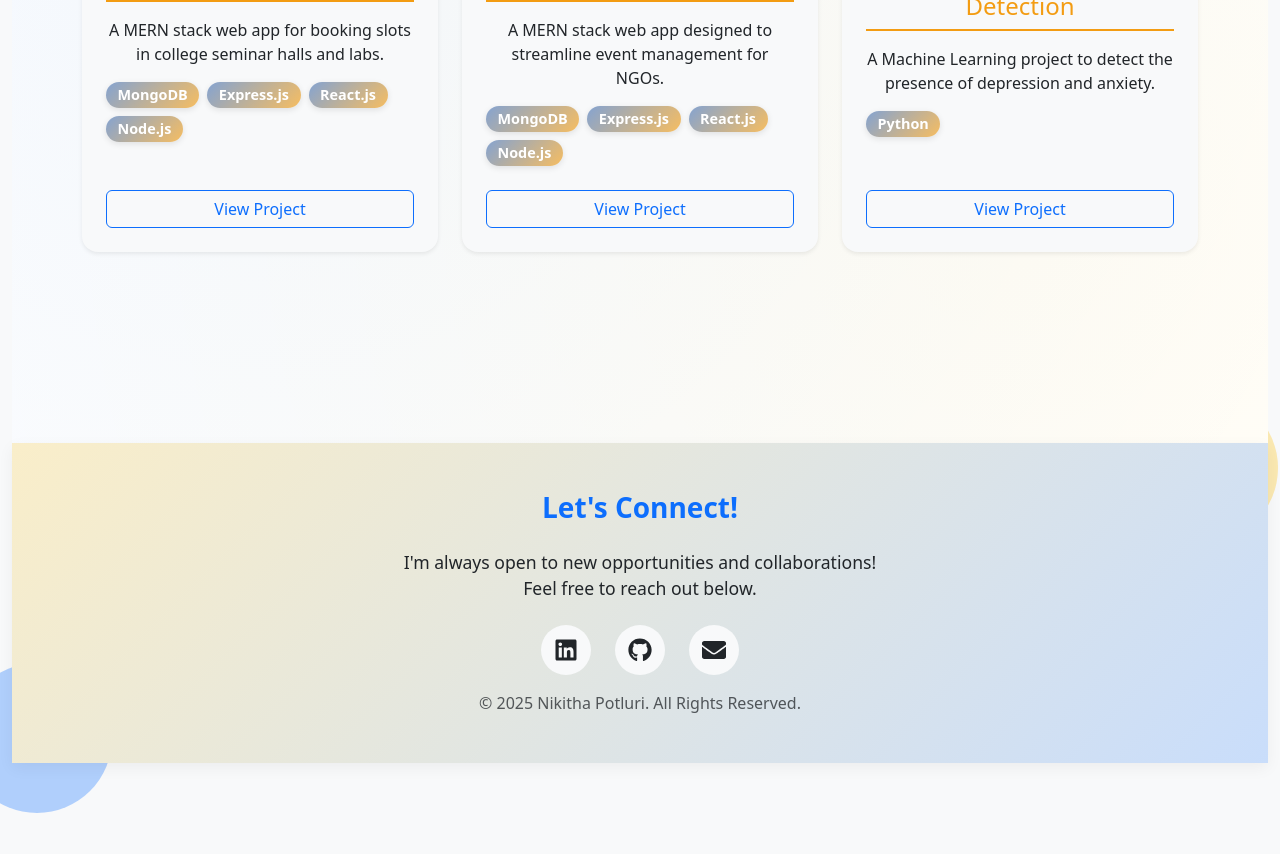
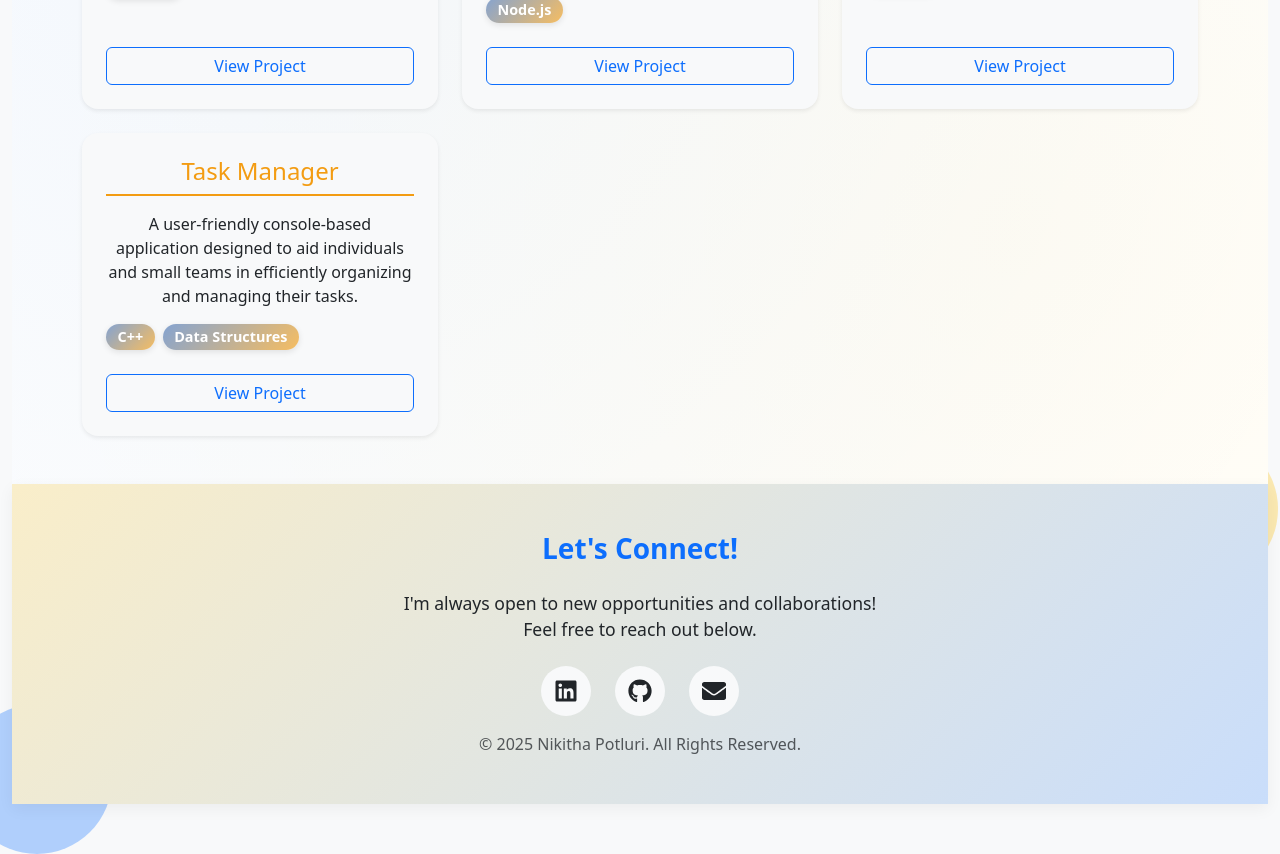
Before and after one commit to nikithapotluri/MERN-PORTFOLIO, a React (Vite) app in the folder frontend/: page / in a window 1280 px wide. Shown: the part 2820-3674 px from the top of the page. Before the commit the page ends 3633 px from the top, so only its background shows below. Built offline with nearby package versions, Linux system fonts and the light colour scheme.

Commit message:
Add Project

```diff
--- a/frontend/src/components/Projects.jsx
+++ b/frontend/src/components/Projects.jsx
@@ -22,6 +22,12 @@ export default function Projects({ darkMode }) {
       description: "A Machine Learning project to detect the presence of depression and anxiety.",
       link: "https://github.com/nikithapotluri/DEPRESSION-ANXIETY-DETECTION",
       techStack: ["Python"],
+    },
+    {
+      title: "Task Manager",
+      description: "A user-friendly console-based application designed to aid individuals and small teams in efficiently organizing and managing their tasks.",
+      link: "https://github.com/nikithapotluri/ToDo",
+      techStack: ["C++", "Data Structures"],
     },
   ];
 
```
